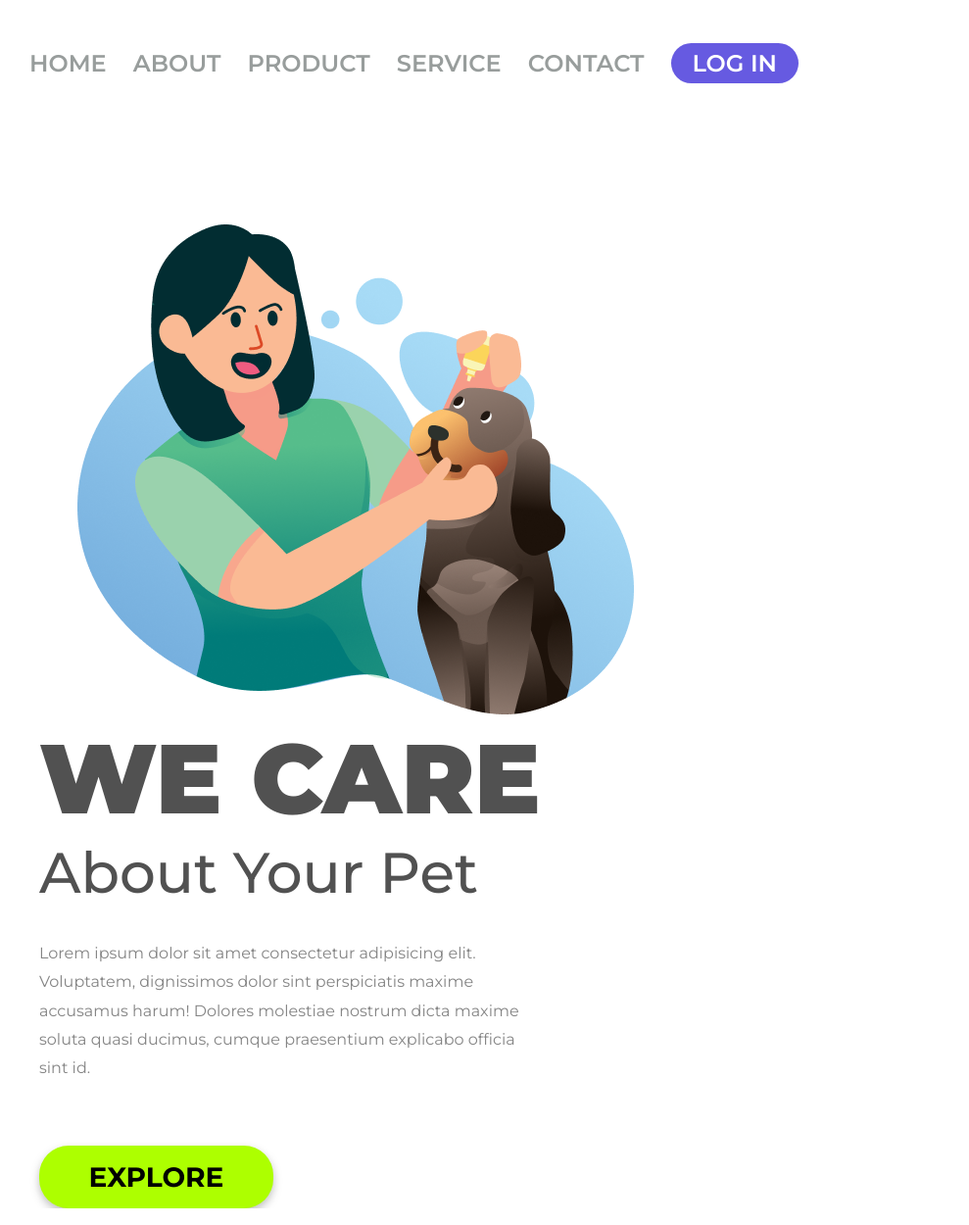
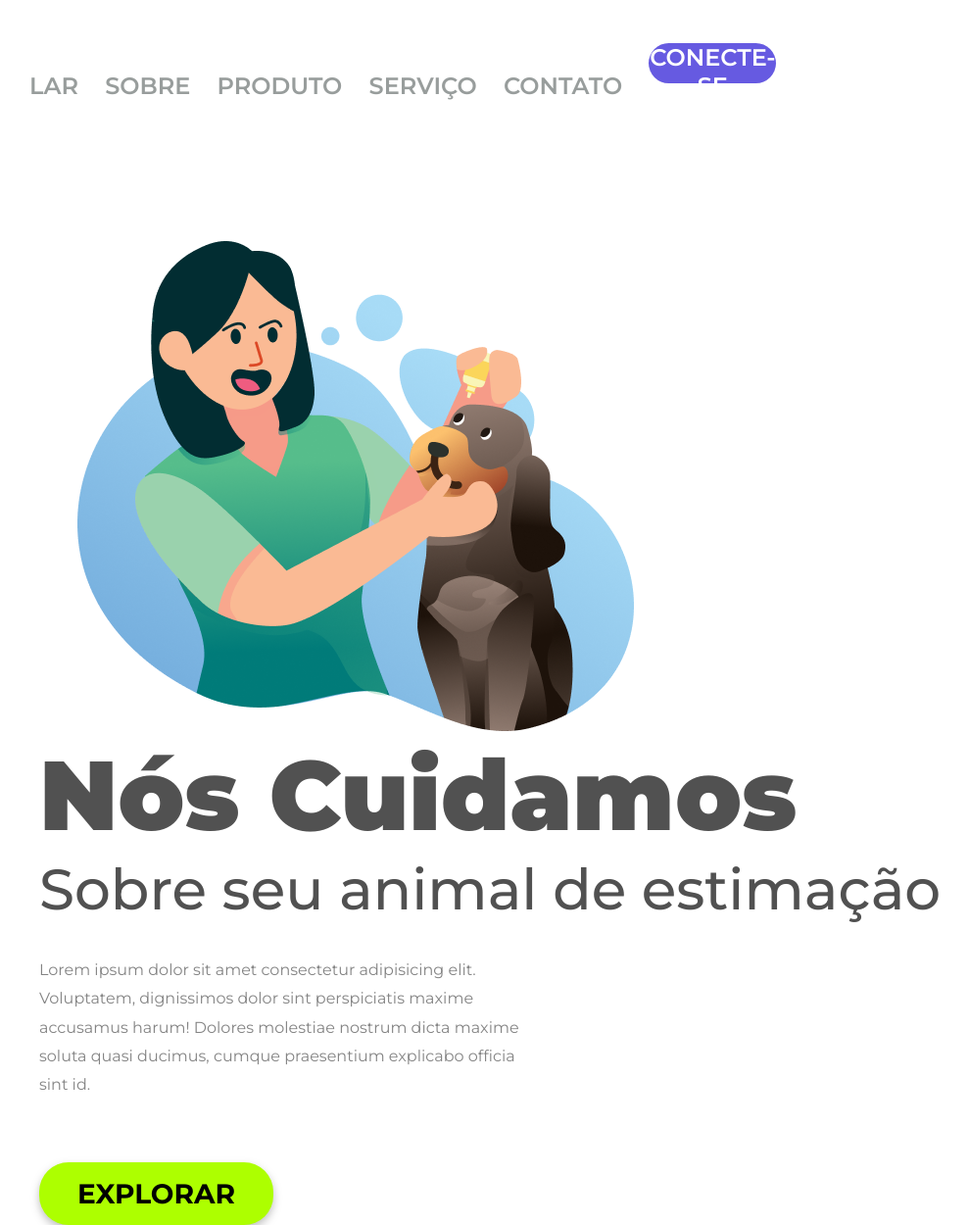
Before and after one commit to ricardotramiro/Nos-cuidamos, a plain HTML site: page index.html in a window 1280 px wide. Shown: the whole page at 98% size, without its empty margins (46-1035 px from the left). Drawn offline with Linux system fonts and the light colour scheme.

Commit message:
Update index.html
Traduzido para o português

```diff
--- a/index.html
+++ b/index.html
@@ -7,25 +7,25 @@
     <link rel="preconnect" href="https://fonts.googleapis.com">
 <link rel="preconnect" href="https://fonts.gstatic.com" crossorigin>
 <link href="https://fonts.googleapis.com/css2?family=Montserrat:ital,wght@0,100..900;1,100..900&display=swap" rel="stylesheet">
-    <title>We Care</title>
+    <title>Nós Cuidamos</title>
 </head>
 <body>
     <header>
-        <a class="link-header">HOME</a>
-        <a class="link-header">ABOUT</a>
-        <a class="link-header">PRODUCT</a>
-        <a class="link-header">SERVICE</a>
-        <a class="link-header">CONTACT</a>
-        <button class="button-header">LOG IN</button>
+        <a class="link-header">LAR</a>
+        <a class="link-header">SOBRE</a>
+        <a class="link-header">PRODUTO</a>
+        <a class="link-header">SERVIÇO</a>
+        <a class="link-header">CONTATO</a>
+        <button class="button-header">CONECTE-SE</button>
     </header>
     <main>
         <img src="./Illustration 2 (2).png" alt="Illustration" class="logo-image">
 
     <section>
-        <h1>WE CARE</h1>
-        <h2>About Your Pet</h2>
+        <h1>Nós Cuidamos</h1>
+        <h2>Sobre seu animal de estimação</h2>
         <p>Lorem ipsum dolor sit amet consectetur adipisicing elit. Voluptatem, dignissimos dolor sint perspiciatis maxime accusamus harum! Dolores molestiae nostrum dicta maxime soluta quasi ducimus, cumque praesentium explicabo officia sint id.</p>
-        <button class="button-main">EXPLORE</button>
+        <button class="button-main">EXPLORAR</button>
     </section>
     </main>
 </body>
```
